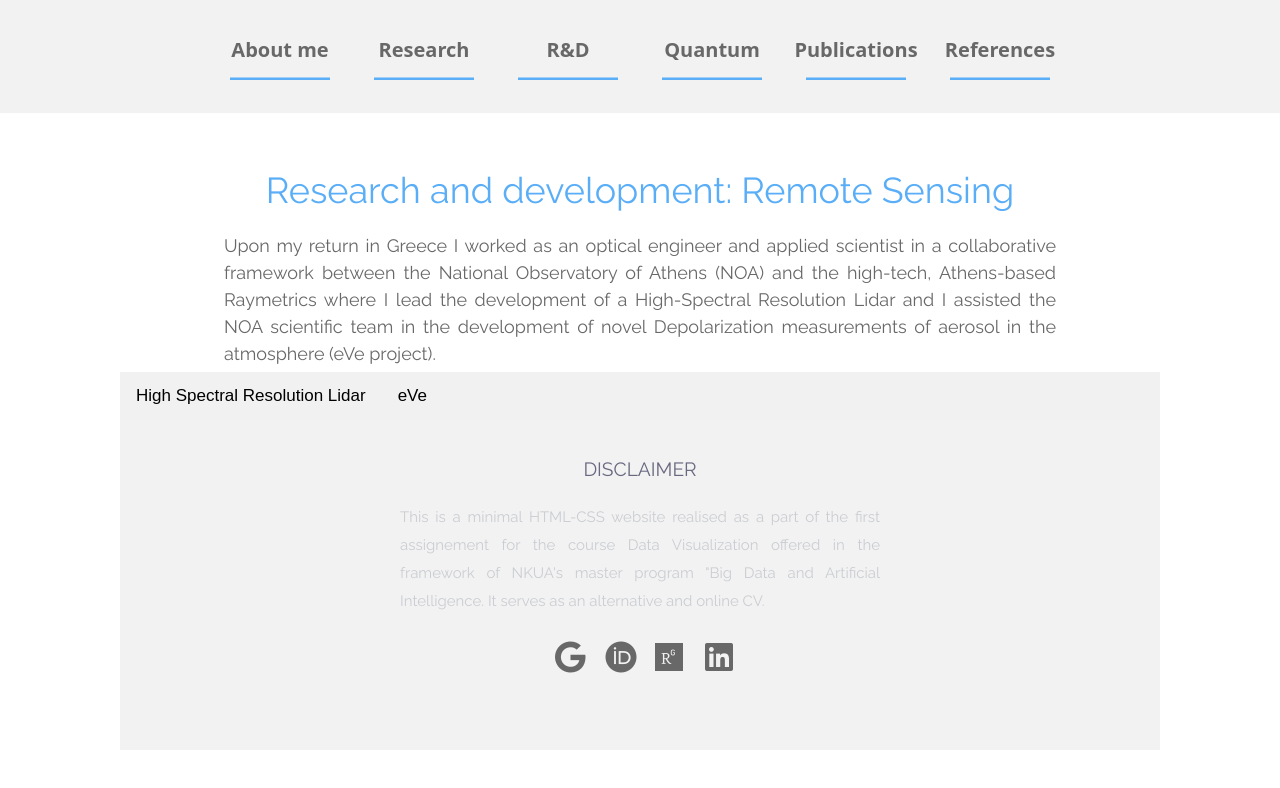
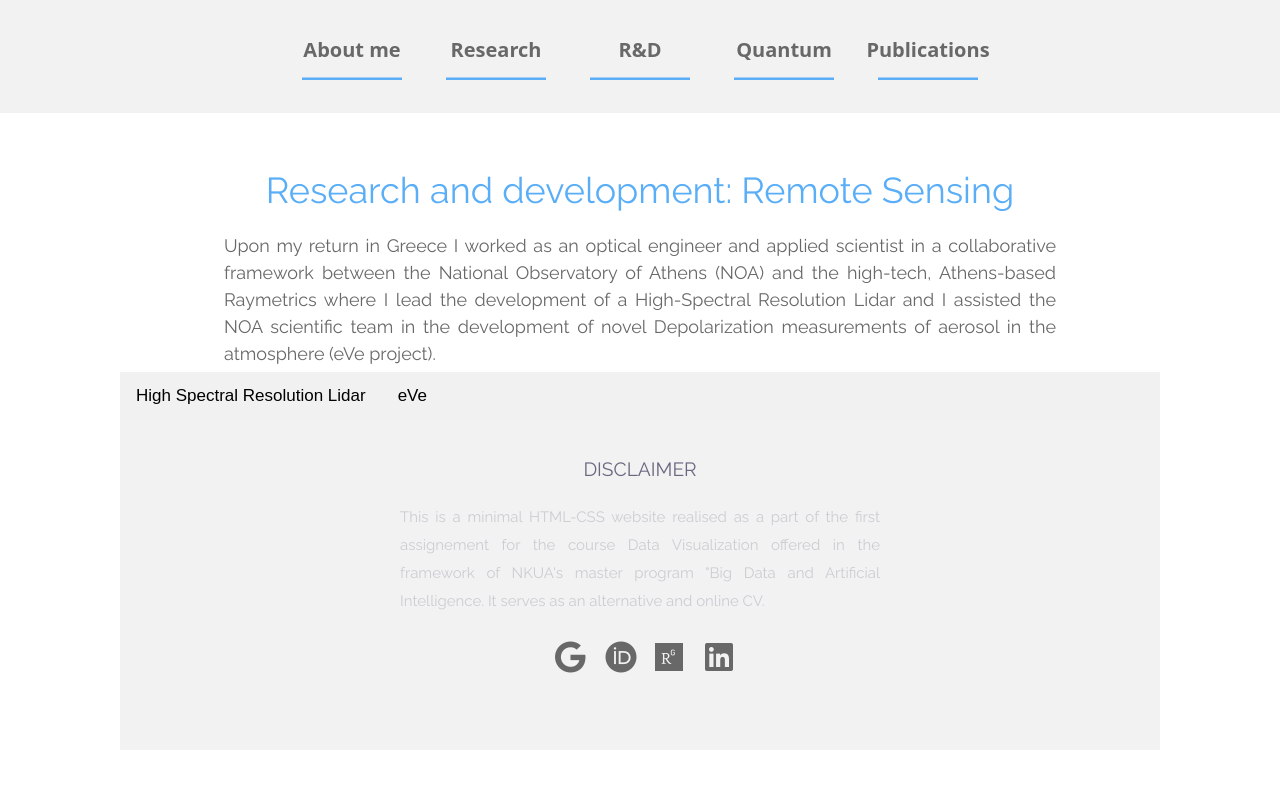
Before and after one commit to alextavern/webpage, a plain HTML site: page development.html in a window 1280 px wide. Drawn offline with Linux system fonts and the light colour scheme.

Commit message:
Update development.html

```diff
--- a/development.html
+++ b/development.html
@@ -104,15 +104,6 @@
 			</div>
 			</a></li>
 
-			<li><a href="references.html">
-				<div class="svg-wrapper">
-				<svg height="60" width="140" xmlns="http://www.w3.org/2000/svg">
-					<rect class="shape" height="60" width="140" />
-				</svg>
-				 <div class="text">References</div>
-			</div>
-			</a></li>
-
 		</ul>
 	</div>
 
```
